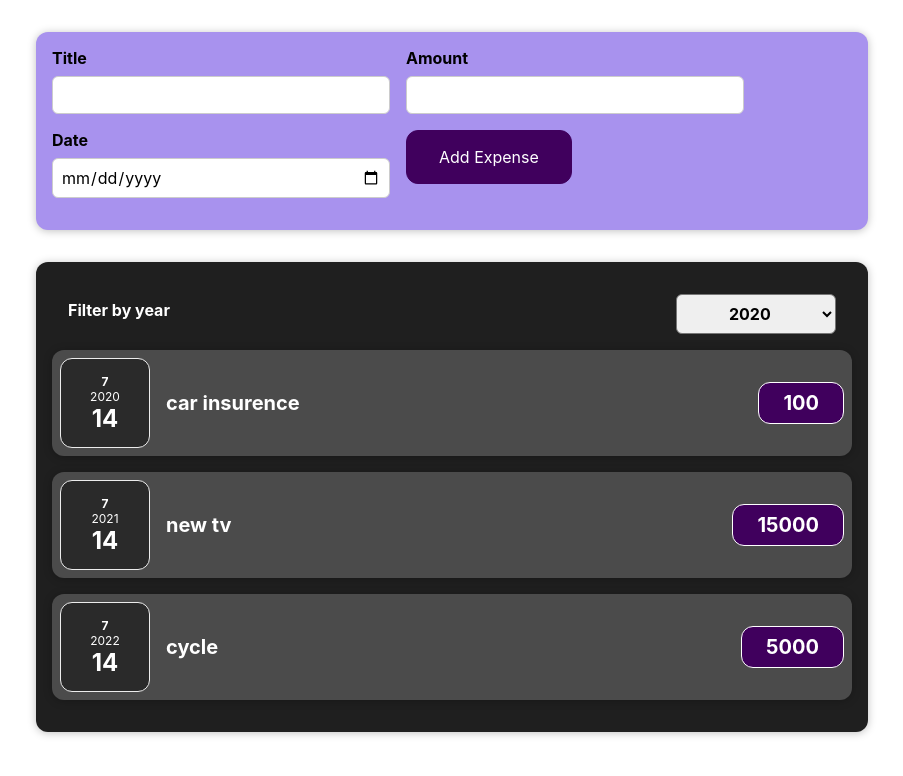
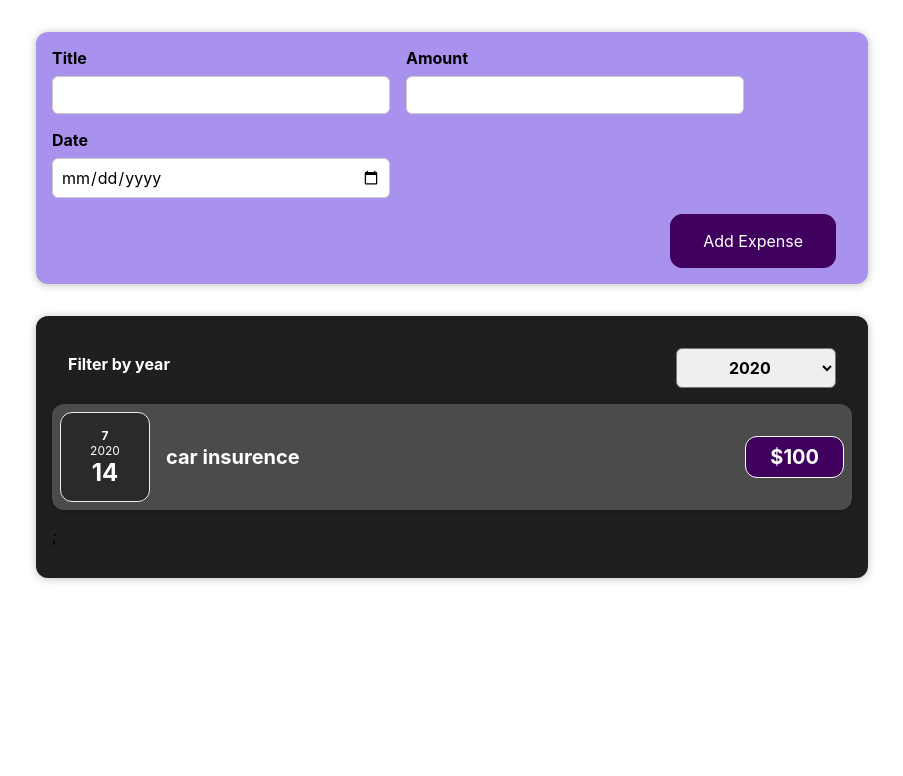
Before and after one commit to HemanthPaila/expanse_tracker, a React (Create React App) app: page / in a window 1280 px wide. Shown: the top 776 px of the page, without its empty margins (188-1091 px from the left). Built offline with nearby package versions, Linux system fonts and the light colour scheme.

Commit message:
added expensesfilter component

```diff
--- a/src/App.js
+++ b/src/App.js
@@ -5,19 +5,19 @@
   {
     id: "e1",
     title: "car insurence",
-    amount: "100",
+    amount: "$100",
     date: new Date(2020, 7, 14),
   },
   {
     id: "e2",
     title: "new tv",
-    amount: "15000",
+    amount: "$15000",
     date: new Date(2021, 7, 14),
   },
   {
     id: "e3",
     title: "cycle",
-    amount: "5000",
+    amount: "$5000",
     date: new Date(2022, 7, 14),
   },
 ];
--- a/src/components/Expenses/ExpenseItem.js
+++ b/src/components/Expenses/ExpenseItem.js
@@ -3,6 +3,7 @@
 import Card from "../UI/Card";
 const ExpenseItem = (props) => {
   return (
+    <li>
       <Card className="expense-item">
         <ExpenseDate date={props.date} />
         <div className="expense-item__description">
@@ -10,6 +11,7 @@
           <div className="expense-item__price">{props.amount}</div>
         </div>
       </Card>
+    </li>
   );
 };
 export default ExpenseItem;
--- a/src/components/Expenses/Expenses.js
+++ b/src/components/Expenses/Expenses.js
@@ -1,24 +1,25 @@
-import ExpenseItem from "./ExpenseItem";
+import React, { useState } from "react";
 import "./Expenses.css";
 import Card from "../UI/Card";
 import ExpensesFilter from "./ExpensesFilter";
 import "./ExpensesFilter.css";
+import ExpensesList from "./ExpensesList";
 const Expenses = (props) => {
-  const onSaveFilterYearHandler = (selectedYear) => {
-    console.log(selectedYear);
+  const [filteredYear, setFilteredYear] = useState("2020");
+  const filterChangeHandler = (selectedYear) => {
+    setFilteredYear(selectedYear);
   };
+  const filteredExpenses = props.item.filter((expense) => {
+    return expense.date.getFullYear().toString() === filteredYear;
+  });
   return (
     <div>
       <Card className="expenses">
-        <ExpensesFilter onsaveFilterYear={onSaveFilterYearHandler} />
-        {props.item.map((expense) => (
-          <ExpenseItem
-            key={expense.id}
-            title={expense.title}
-            amount={expense.amount}
-            date={expense.date}
-          />
-        ))}
+        <ExpensesFilter
+          selected={filteredYear}
+          onsaveFilterYear={filterChangeHandler}
+        />
+        <ExpensesList items={filteredExpenses} />
       </Card>
     </div>
   );
--- /dev/null
+++ b/src/components/Expenses/ExpensesList.css
@@ -0,0 +1,9 @@
+.expenses-list {
+  list-style: none;
+  padding: 0;
+}
+
+.expenses-list__fallback {
+  color: white;
+  text-align: center;
+}
--- /dev/null
+++ b/src/components/Expenses/ExpensesList.js
@@ -0,0 +1,24 @@
+import React from "react";
+import ExpenseItem from "./ExpenseItem";
+import "./ExpensesList.css";
+
+const ExpensesList = (props) => {
+  if (props.items.length === 0) {
+    return <h2 className="expenses-list__fallback">Found no expenses</h2>;
+  }
+  return (
+    <ul className="expenses-list">
+      {props.items.map((expense) => (
+        <ExpenseItem
+          key={expense.id}
+          title={expense.title}
+          amount={expense.amount}
+          date={expense.date}
+        />
+      ))}
+      ;
+    </ul>
+  );
+};
+
+export default ExpensesList;
--- a/src/components/NewExpense/ExpenseForm.js
+++ b/src/components/NewExpense/ExpenseForm.js
@@ -74,9 +74,9 @@
             onChange={dateChangeHandler}
           />
         </div>
-        <div className="new-expense__actions">
-          <button type="submit">Add Expense</button>
-        </div>
+      </div>
+      <div className="new-expense__actions">
+        <button type="submit">Add Expense</button>
       </div>
     </form>
   );
```
Lines whose indentation alone changed are shown as unchanged.
